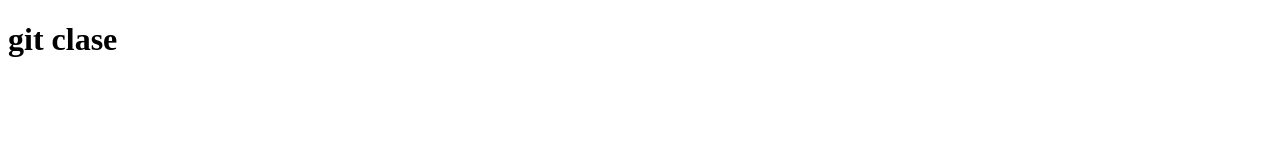
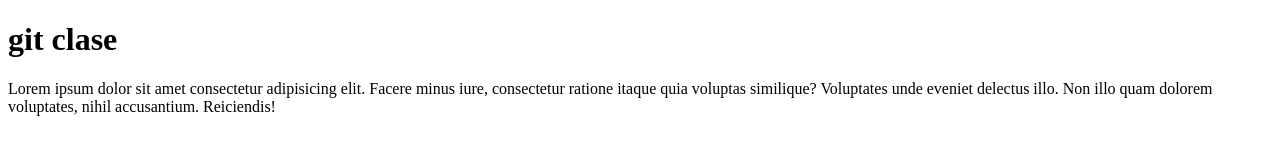
Before and after one commit to mabbyG/prueba_git, a plain HTML site: page index.html in a window 1280 px wide. Drawn offline with Linux system fonts and the light colour scheme.

Commit message:
parrafo completado

```diff
--- a/index.html
+++ b/index.html
@@ -8,5 +8,8 @@
 </head>
 <body>
     <h1>git clase</h1>
+    <p>
+        Lorem ipsum dolor sit amet consectetur adipisicing elit. Facere minus iure, consectetur ratione itaque quia voluptas similique? Voluptates unde eveniet delectus illo. Non illo quam dolorem voluptates, nihil accusantium. Reiciendis!
+    </p>
 </body>
 </html>
```
